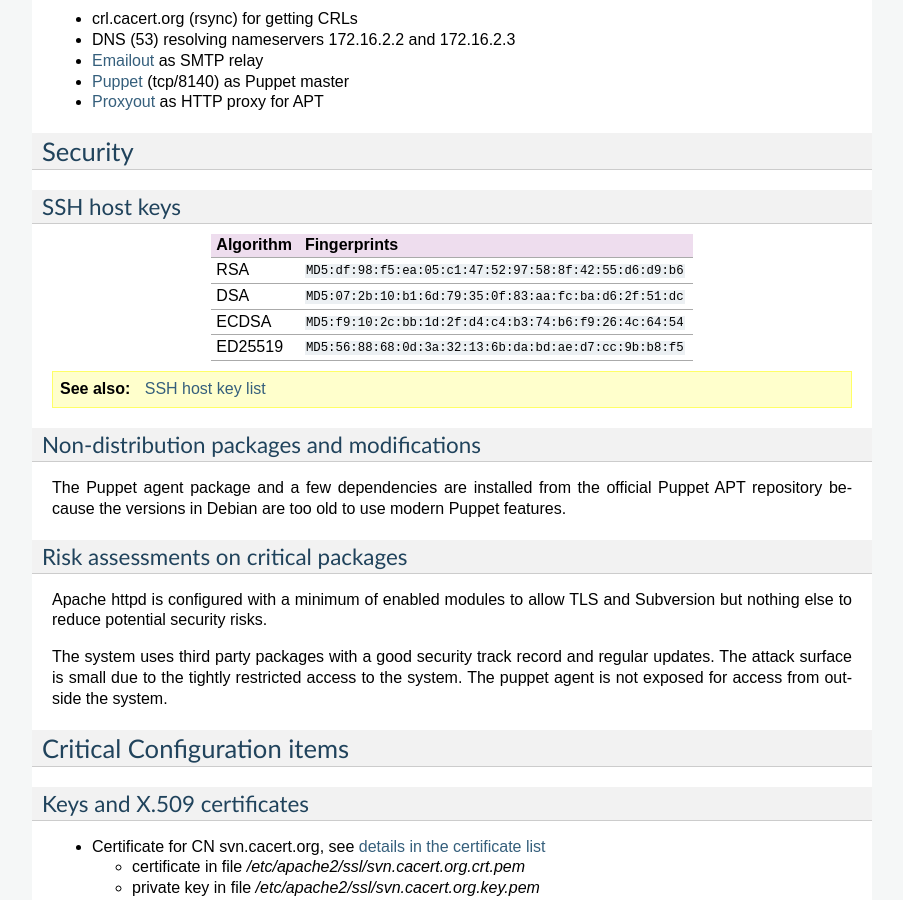
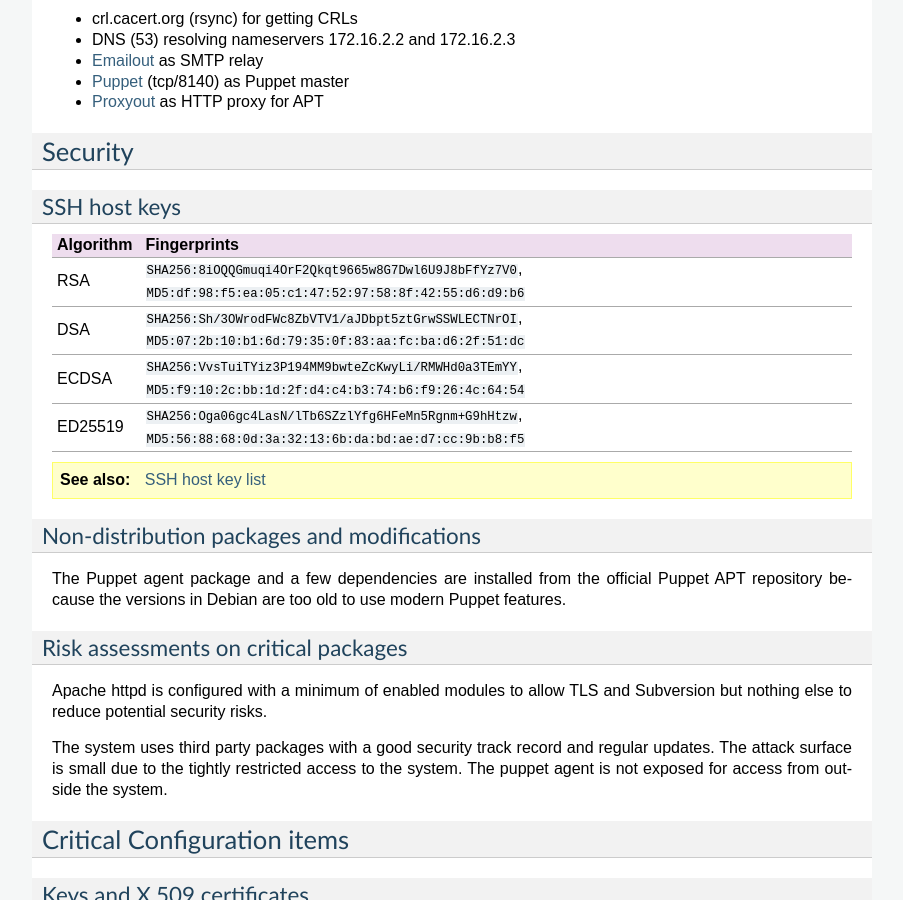
Before and after one commit to CAcertOrg/cacert-infradocs, a Sphinx documentation site: the page built from docs/systems/svn.rst, in a window 1280 px wide and 900 px high, scrolled down 2572 px. Shown: the whole window, without its empty margins (198-1101 px from the left). Built offline with Sphinx 7.4.7, drawn with Linux system fonts in a browser that asks for light colours; pages that are not in the unit, such as notebooks, are missing from menus; cross-references to code outside the pages are shown as plain code; some of the changed text lies outside the part shown.

```diff
--- a/docs/systems/svn.rst
+++ b/docs/systems/svn.rst
@@ -195,10 +195,10 @@ Security
 ========
 
 .. sshkeys::
-   :RSA:     df:98:f5:ea:05:c1:47:52:97:58:8f:42:55:d6:d9:b6
-   :DSA:     07:2b:10:b1:6d:79:35:0f:83:aa:fc:ba:d6:2f:51:dc
-   :ECDSA:   f9:10:2c:bb:1d:2f:d4:c4:b3:74:b6:f9:26:4c:64:54
-   :ED25519: 56:88:68:0d:3a:32:13:6b:da:bd:ae:d7:cc:9b:b8:f5
+   :RSA:     SHA256:8iOQQGmuqi4OrF2Qkqt9665w8G7Dwl6U9J8bFfYz7V0 MD5:df:98:f5:ea:05:c1:47:52:97:58:8f:42:55:d6:d9:b6
+   :DSA:     SHA256:Sh/3OWrodFWc8ZbVTV1/aJDbpt5ztGrwSSWLECTNrOI MD5:07:2b:10:b1:6d:79:35:0f:83:aa:fc:ba:d6:2f:51:dc
+   :ECDSA:   SHA256:VvsTuiTYiz3P194MM9bwteZcKwyLi/RMWHd0a3TEmYY MD5:f9:10:2c:bb:1d:2f:d4:c4:b3:74:b6:f9:26:4c:64:54
+   :ED25519: SHA256:Oga06gc4LasN/lTb6SZzlYfg6HFeMn5Rgnm+G9hHtzw MD5:56:88:68:0d:3a:32:13:6b:da:bd:ae:d7:cc:9b:b8:f5
 
 
 Non-distribution packages and modifications
@@ -345,4 +345,4 @@ Additional documentation
 References
 ----------
 
-* http://svnbook.red-bean.com/en/1.5/svn.reposadmin.html
+* http://svnbook.red-bean.com/en/1.8/svn.reposadmin.html
```
Also changed, not shown: other parts of docs/systems/svn.rst (+3 -3 lines).
